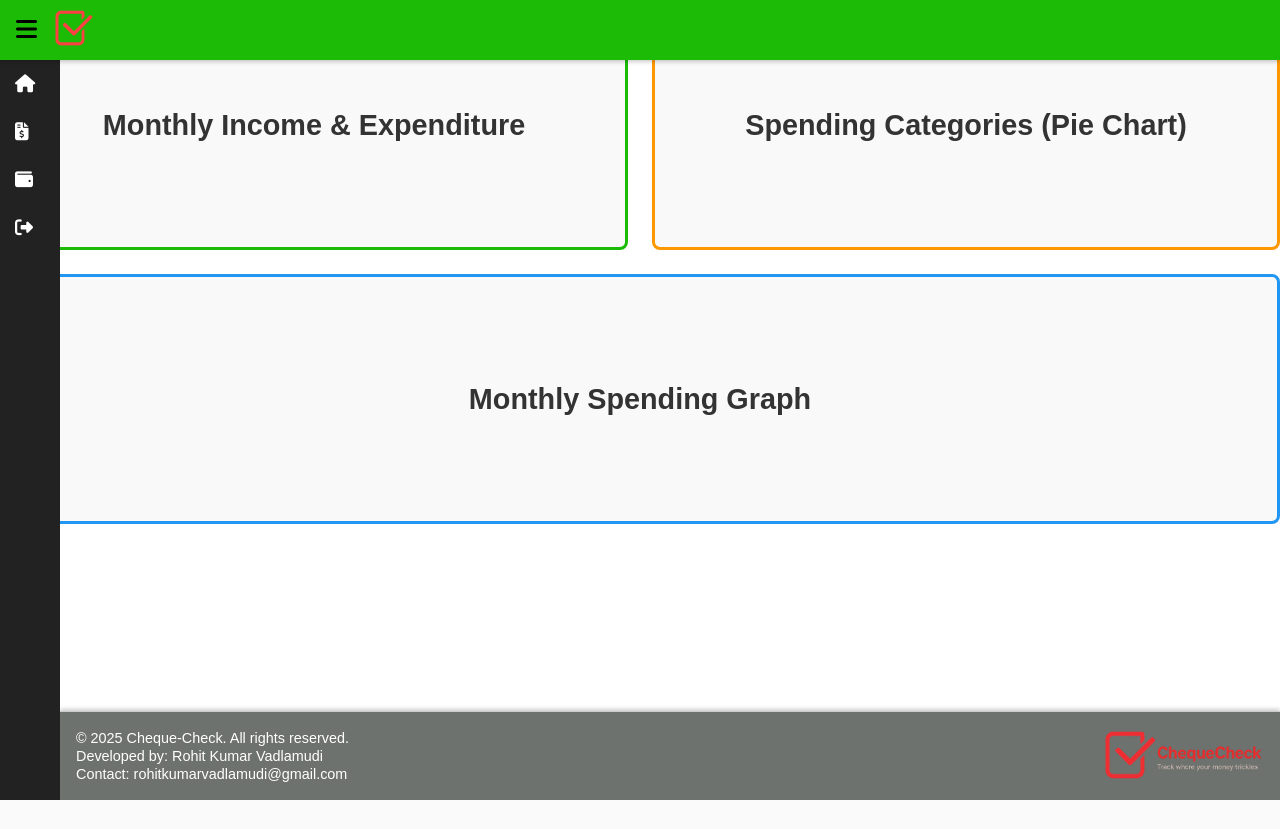
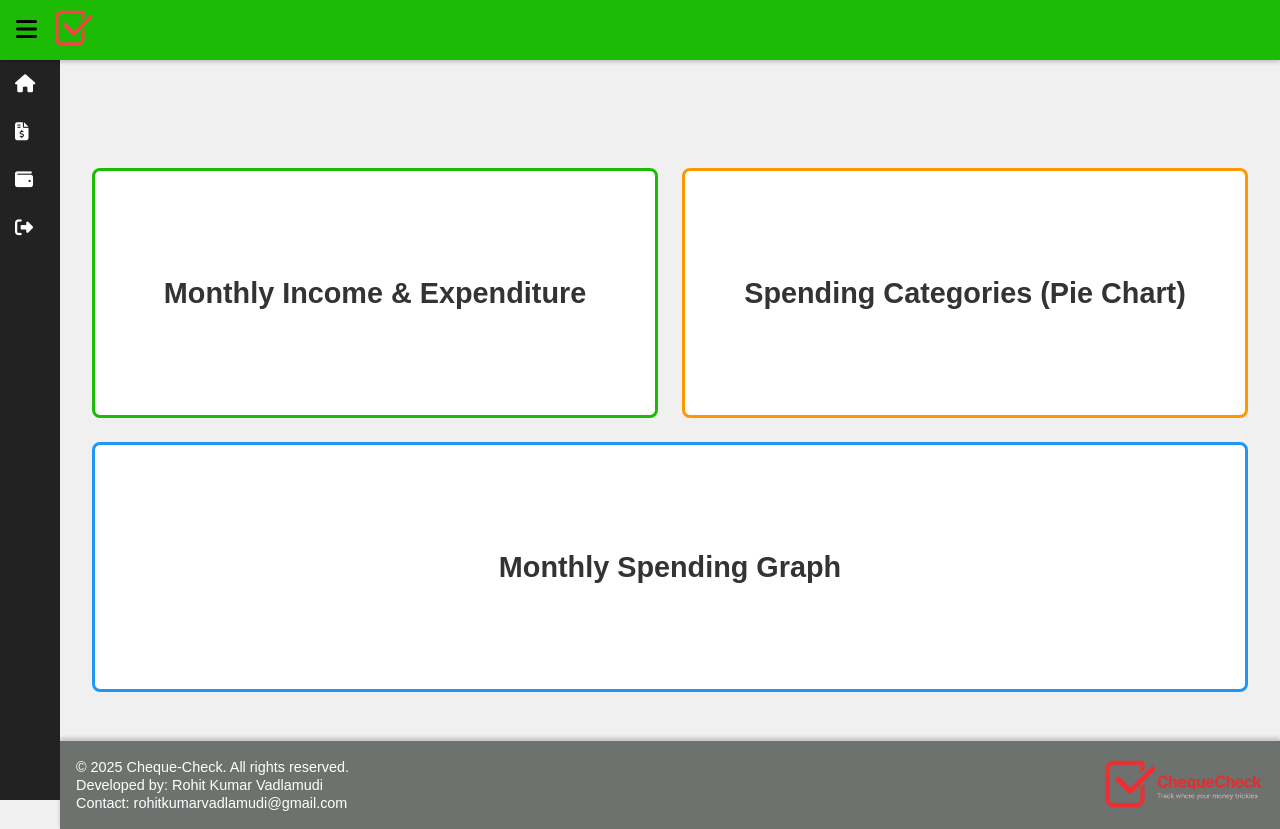
Before and after one commit to RohitKumarVadlamudi/Expense_tracker, a Flask app: page / in a window 1280 px wide. Before the commit the page ends 800 px from the top, so only its background shows below. Run offline with Flask 3, Linux system fonts and the light colour scheme.

Commit message:
Side bar/ home page
Side bar pushing content fixed, footer fixed, base home page design fixed

```diff
--- a/static/styles.css
+++ b/static/styles.css
@@ -1,5 +1,3 @@
-/* BASE.HTML CONTENT */
-
 /* Reset and base styles */
 * {
   margin: 0;
@@ -12,6 +10,7 @@ body {
   min-height: 100vh;
   display: flex;
   flex-direction: column;
+  background-color: #f0f0f0;
 }
 
 /* Header */
@@ -49,16 +48,15 @@ header {
 
 /* Sidebar */
 .sidebar {
-  position: fixed; /* fixed so it stays on left */
-  top: 60px;       /* below header height */
+  position: fixed;
+  top: 60px;
   left: 0;
-  width: 60px;     /* collapsed width */
-  height: calc(100vh - 60px); /* full height minus header */
+  width: 60px;
+  height: calc(100vh - 60px);
   background-color: #222;
   overflow-x: hidden;
   transition: width 0.3s;
-  padding-top: 0; /* header space handled by top */
-  z-index: 20;    /* above main content */
+  z-index: 20;
 }
 
 .sidebar_item {
@@ -72,8 +70,9 @@ header {
 .sidebar_item:hover {
   background-color: #444;
 }
+
 .sidebar:hover {
-  width: 200px; /* expanded width */
+  width: 200px;
 }
 
 .sidebar:hover .label {
@@ -81,16 +80,13 @@ header {
   pointer-events: auto;
 }
 
-/* When sidebar expands */
 .sidebar:hover ~ main {
-  margin-left: 200px; /* push main right with sidebar */
+  margin-left: 200px;
 }
 
 .sidebar:hover ~ footer {
   margin-left: 200px;
 }
-
-
 
 .sidebar_item i {
   width: 30px;
@@ -104,7 +100,6 @@ header {
   transition: opacity 0.3s;
 }
 
-/* Sidebar expanded */
 #sidebar-toggle:checked ~ .layout .sidebar {
   width: 200px;
 }
@@ -113,26 +108,64 @@ header {
   opacity: 1;
 }
 
-.layout-wrapper {
-  display: flex;
-  min-height: 100vh; /* full viewport height */
-}
-
-/* Main Content */
 main {
-  margin-left: 60px;  /* leave space for collapsed sidebar */
+  margin-left: 60px;
   padding: 1rem;
-  flex-grow: 1;       /* take remaining horizontal space */
+  flex-grow: 1;
   transition: margin-left 0.3s;
+  margin-top: 60px; /* offset for header */
 }
 
 #sidebar-toggle:checked ~ .layout main {
-  margin-left: 140px; /* sidebar expansion difference */
+  margin-left: 200px;
+}
+
+/* Dashboard content blocks */
+.dashboard-container {
+  padding: 2rem 1rem;
+}
+
+.top-row {
+  display: flex;
+  gap: 1.5rem;
+  margin-bottom: 1.5rem;
+}
+
+.bottom-row {
+  display: flex;
+}
+
+.block {
+  background-color: #fff;
+  border: 3px solid;
+  border-radius: 8px;
+  padding: 1rem;
+  flex: 1;
+  height: 250px;
+  display: flex;
+  justify-content: center;
+  align-items: center;
+  font-weight: bold;
+  font-size: 1.2rem;
+  color: #333;
+}
+
+.income-expense {
+  border-color: #1cbb06;
+}
+
+.pie-chart {
+  border-color: #ff9800;
+}
+
+.monthly-spending-graph {
+  border-color: #2196f3;
+  width: 100%;
 }
 
 /* Footer */
 footer {
-  margin-left: 60px; /* Matches collapsed sidebar */
+  margin-left: 60px;
   padding: 1rem;
   background-color: #6e726e;
   color: white;
@@ -140,13 +173,11 @@ footer {
   text-align: left;
   font-size: 0.9em;
   border-top: 1px solid #ccc;
-
   display: flex;
   justify-content: space-between;
   align-items: center;
-  flex-wrap: wrap; /* ensures responsiveness on small screens */
+  flex-wrap: wrap;
 }
-
 
 .footer_logo img {
   height: 50px;
@@ -155,50 +186,3 @@ footer {
 .footer_text p {
   margin: 2px 0;
 }
-
-
-/* HOME.HTML CONTENT */
-
-
-.dashboard-container {
-  display: flex;
-  flex-direction: column;
-  gap: 1.5rem; /* spacing between rows */
-  padding-bottom: 2rem; /* space below blocks */
-}
-
-.top-row {
-  display: flex;
-  gap: 1.5rem;
-}
-
-.block {
-  background-color: #f9f9f9; /* light background so border stands out */
-  border: 3px solid;
-  border-radius: 8px;
-  padding: 1rem;
-  flex: 1; /* equal width */
-  height: 250px; /* fixed equal height */
-  box-sizing: border-box;
-  display: flex;
-  justify-content: center;
-  align-items: center;
-  font-weight: bold;
-  font-size: 1.2rem;
-  color: #333;
-}
-
-/* Different border colors for visual separation */
-.income-expense {
-  border-color: #1cbb06; /* green */
-}
-
-.pie-chart {
-  border-color: #ff9800; /* orange */
-}
-
-.monthly-spending-graph {
-  border-color: #2196f3; /* blue */
-  height: 250px;
-  flex-basis: 100%; /* full width below */
-}
--- a/templates/base.html
+++ b/templates/base.html
@@ -27,7 +27,6 @@
 
     <!-- Layout wrapper -->
     <div class="layout">
-
         <!-- Sidebar -->
         <aside class="sidebar">
             <nav>
@@ -43,7 +42,7 @@
                     <i class="fas fa-wallet"></i>
                     <span class="label">Accounts</span>
                 </a>
-                <a href="" class="sidebar_item logout">
+                <a href="#" class="sidebar_item logout">
                     <i class="fas fa-sign-out-alt"></i>
                     <span class="label">Logout</span>
                 </a>
--- a/templates/home.html
+++ b/templates/home.html
@@ -2,7 +2,7 @@
 
 {% block title %}Home{% endblock %}
 
-{% block head %}
+{% block content %}
 <div class="dashboard-container">
     <div class="top-row">
         <div class="block income-expense">
@@ -19,7 +19,3 @@
     </div>
 </div>
 {% endblock %}
-
-{% block content %}
-
-{% endblock %}
```
Lines whose indentation alone changed are shown as unchanged.
